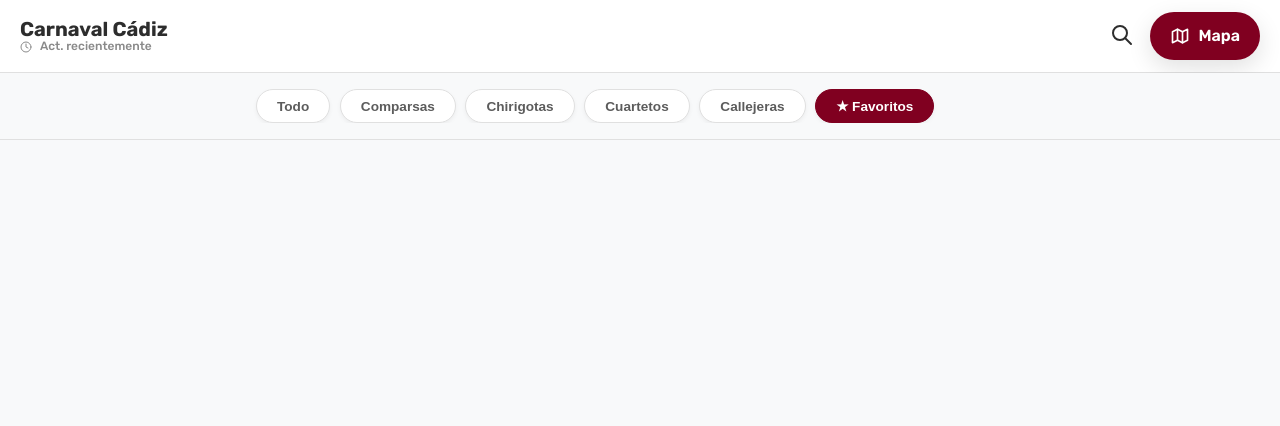
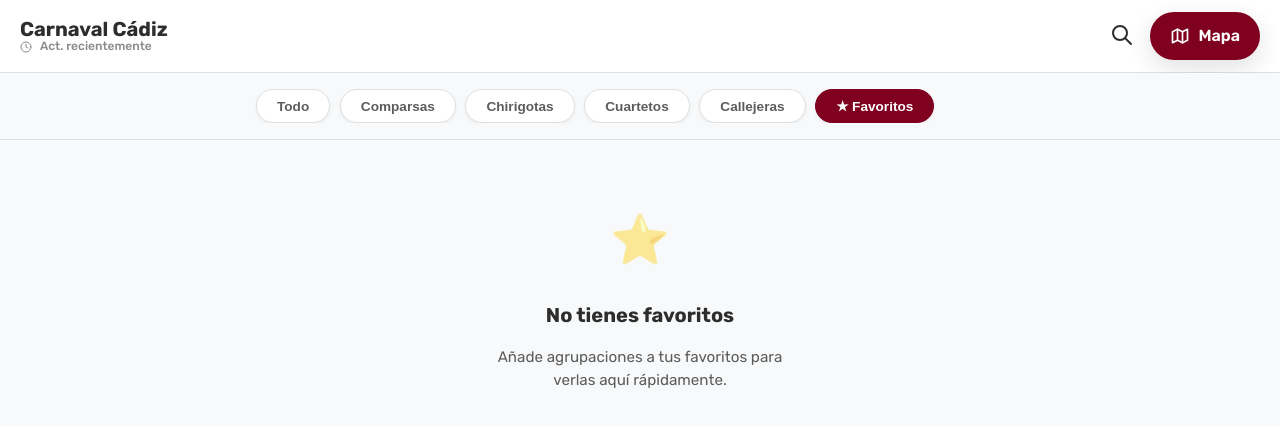
Before and after one commit to Serranosoft/carnaval-cadiz, a plain HTML site: page index.html in a window 1280 px wide. Both pictures are taken after a click on the button "★ Favoritos". Drawn offline with Linux system fonts and the light colour scheme.

Commit message:
Feat: Agregar mensaje para indicar cuando no hay fav agregados

```diff
--- a/main.js
+++ b/main.js
@@ -89,6 +89,17 @@ function renderList() {
         });
 
         list.innerHTML = "";
+
+        if (currentFilter === "favoritos" && sortedAgrupaciones.length === 0) {
+            list.innerHTML = `
+                <div class="empty-state">
+                    <div class="empty-icon">⭐</div>
+                    <h3>No tienes favoritos</h3>
+                    <p>Añade agrupaciones a tus favoritos para verlas aquí rápidamente.</p>
+                </div>
+            `;
+            return;
+        }
 
         sortedAgrupaciones.forEach((agrupacion) => {
             const boxElement = boxTemplate.content.cloneNode(true);
--- a/styles/css/main.css
+++ b/styles/css/main.css
@@ -490,6 +490,44 @@ body.modal-open .fab-map {
 
 .info .favorite-btn:active {
   transform: scale(0.95);
+}
+
+@keyframes fadeIn {
+  from {
+    opacity: 0;
+  }
+
+  to {
+    opacity: 1;
+  }
+}
+
+.empty-state {
+  text-align: center;
+  padding: 3rem 1rem;
+  color: var(--text-medium);
+  display: flex;
+  flex-direction: column;
+  align-items: center;
+  gap: 1rem;
+}
+
+.empty-state .empty-icon {
+  font-size: 3rem;
+  margin-bottom: 0.5rem;
+  opacity: 0.5;
+}
+
+.empty-state h3 {
+  color: var(--text-dark);
+  font-size: 1.25rem;
+  margin: 0;
+}
+
+.empty-state p {
+  font-size: 0.95rem;
+  max-width: 300px;
+  margin: 0 auto;
 }
 
 @keyframes pop {
```
